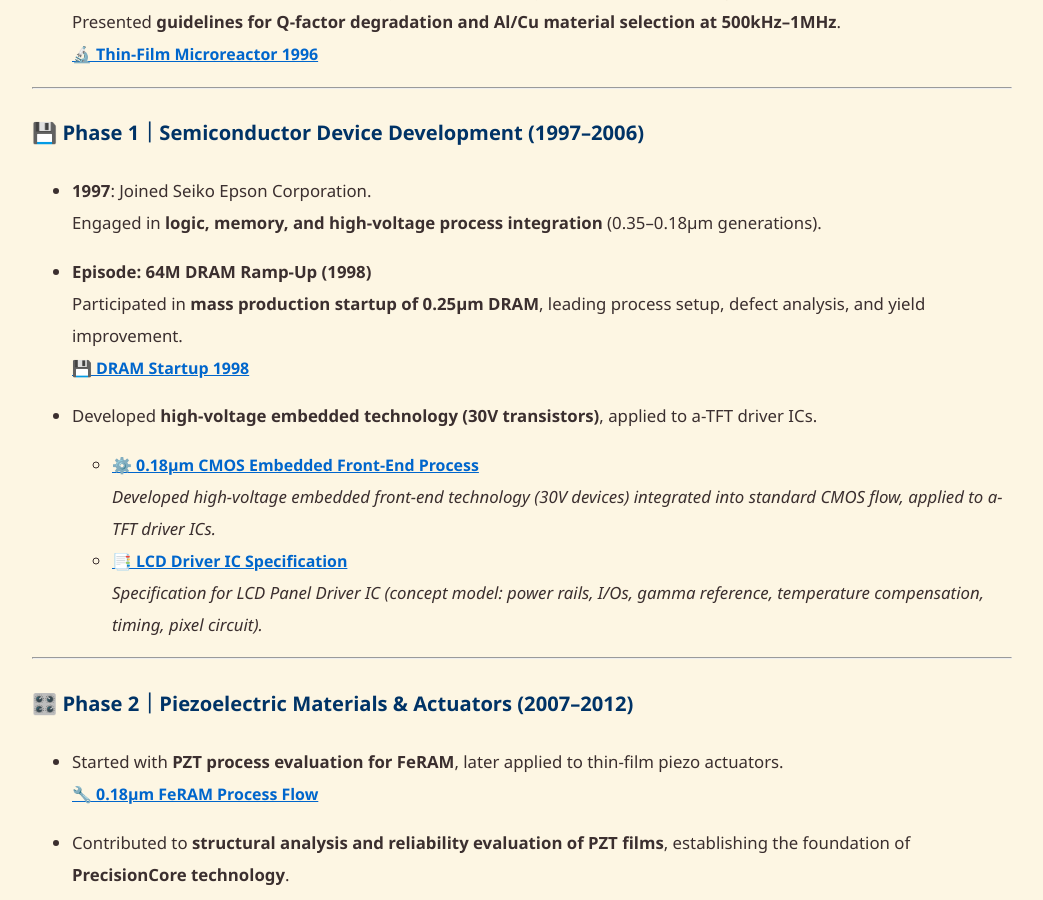
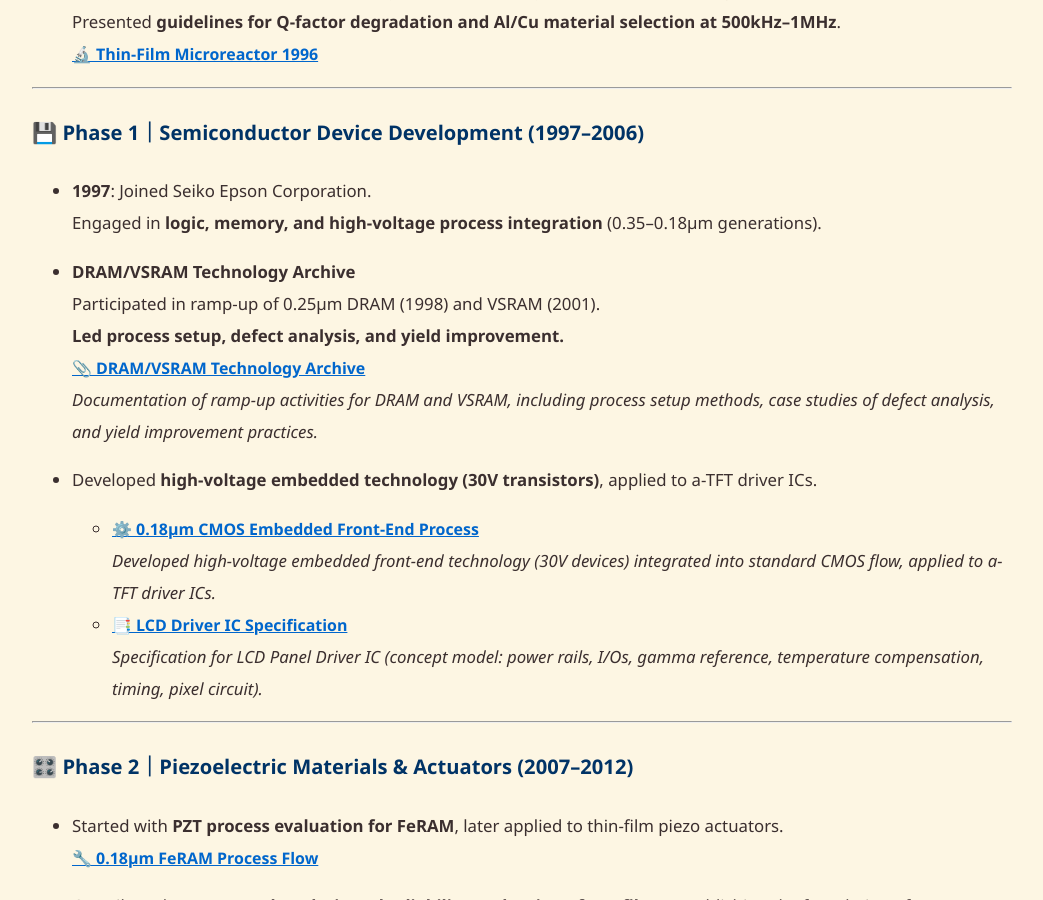
Before and after one commit to Samizo-AITL/Samizo-AITL.github.io, a Jekyll site: the page built from about/career-summary/en/index.md, in a window 1280 px wide and 900 px high, scrolled down 737 px. Shown: the whole window, without its empty margins (118-1161 px from the left). Built offline with Jekyll 4.4.1, drawn with Linux system fonts in a browser that asks for light colours.

Commit message:
Update index.md

```diff
--- a/about/career-summary/en/index.md
+++ b/about/career-summary/en/index.md
@@ -35,9 +35,11 @@
 - **1997**: Joined Seiko Epson Corporation.
   Engaged in **logic, memory, and high-voltage process integration** (0.35–0.18μm generations).
 
-- **Episode: 64M DRAM Ramp-Up (1998)**
-  Participated in **mass production startup of 0.25μm DRAM**, leading process setup, defect analysis, and yield improvement.
-  [💾 DRAM Startup 1998](https://samizo-aitl.github.io/Edusemi-Plus/archive/in1998/DRAM_Startup_64M_1998/)
+- **DRAM/VSRAM Technology Archive**
+  Participated in ramp-up of 0.25µm DRAM (1998) and VSRAM (2001).
+  **Led process setup, defect analysis, and yield improvement.**
+  [📎 DRAM/VSRAM Technology Archive](https://samizo-aitl.github.io/Edusemi-Plus/archive/paper/dram_vsram/)
+  *Documentation of ramp-up activities for DRAM and VSRAM, including process setup methods, case studies of defect analysis, and yield improvement practices.*
 
 - Developed **high-voltage embedded technology (30V transistors)**, applied to a-TFT driver ICs.
   - [⚙️ 0.18μm CMOS Embedded Front-End Process](https://samizo-aitl.github.io/Edusemi-v4x/chapter3_process_evolution/docs/0.18um_1.8V_3.3V_5V)
```
